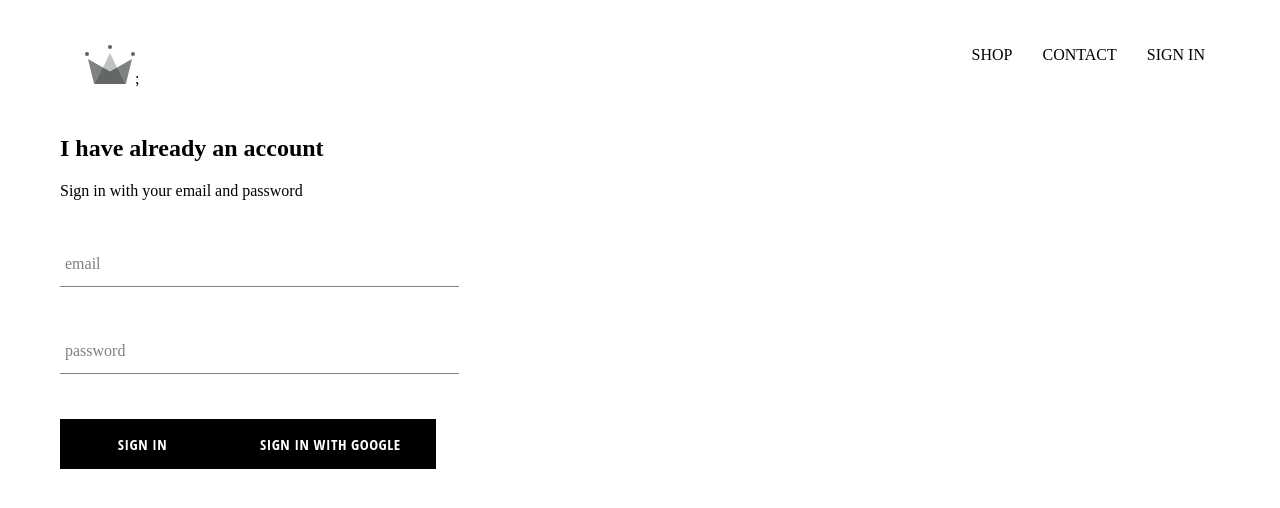
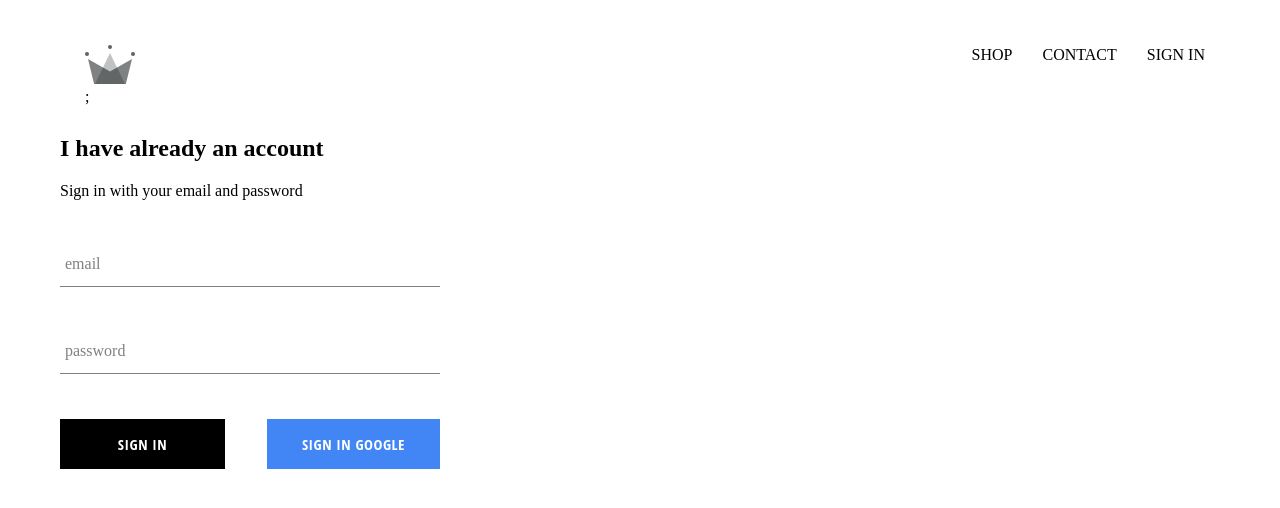
Before and after one commit to bishwajitbd/reactEcommerce, a React (Create React App) app: page /signin in a window 1280 px wide. Shown: the top 508 px of the page. Built offline with nearby package versions, Linux system fonts and the light colour scheme; no server answers; a web font is replaced by a local one.

Commit message:
integrated firebase auth

```diff
--- a/src/App.css
+++ b/src/App.css
@@ -7,3 +7,7 @@
 	text-decoration: none;
 	color: black;
 }
+
+* {
+	box-sizing: border-box;
+}
--- a/src/App.js
+++ b/src/App.js
@@ -5,11 +5,35 @@
 import HomePage from './pages/homepage/homepage.component';
 import Header from './components/header/header.component';
 import SignInAndSignUpPage from './pages/sign-in-and-sign-up/sign-in-and-sign-up.component.jsx';
+import {auth} from './firebase/firebase.utils';
 
-function App() {
-  return (
+class App extends React.Component{
+	constructor(){
+		super();
+
+		this.state={
+			currentUser: null
+		};
+	}
+
+	unsubcribeFromAuth=null;
+
+	componentDidMount(){
+		this.unsubcribeFromAuth=auth.onAuthStateChanged(user=>{
+			this.setState({currentUser:user});
+			console.log(user);
+		})
+	}
+
+	componentWillUnmount(){
+		this.unsubcribeFromAuth();
+	}
+
+	render(){
+		return(
+
 		    <div>
-	    <Header />
+			    <Header currentUser={this.state.currentUser}/>
 			    <Switch>
 			      <Route exact path='/' component={HomePage} />
 			      <Route path='/shop' component={ShopPage} />
@@ -17,7 +41,9 @@
 			    </Switch>
 
 		    </div>
-  );
+		)
+	}
+
 }
 
 export default App;
--- a/src/components/custom-button/custom-button.component.jsx
+++ b/src/components/custom-button/custom-button.component.jsx
@@ -1,8 +1,8 @@
 import React from 'react';
 import './custom-button.style.scss';
 
-const CustomButton=({children, ...otherProps})=>(
-	<button className='custom-button' {...otherProps}>
+const CustomButton=({children, isGoogleSignIn, ...otherProps})=>(
+	<button className={`${isGoogleSignIn ? 'google-sign-in':''} custom-button`} {...otherProps}>
 		{children}
 	</button>
 );
--- a/src/components/custom-button/custom-button.style.scss
+++ b/src/components/custom-button/custom-button.style.scss
@@ -19,4 +19,18 @@
 		color: black;
 		border: 1px solid black;
 	}
+
+	&.google-sign-in{
+		background-color: #4285f4;
+		columns: white;
+
+		&:hover{
+			background-color:#357ae8;
+			border: none;
+		}
+
+
+	}
+
+
 }
--- a/src/components/header/header.component.jsx
+++ b/src/components/header/header.component.jsx
@@ -2,8 +2,9 @@
 import './header.styles.scss';
 import {Link} from 'react-router-dom';
 import logo from '../../assets/crown.svg';
+import {auth} from '../../firebase/firebase.utils';
 
-const Header=()=>(
+const Header=({currentUser})=>(
 	<div className='header'>
 	<Link className='logo-container' to="/">
 		<img src={logo} alt="Logo" />;
@@ -11,7 +12,14 @@
 	<div className='options'>
 		<Link className='option' to='/shop'>SHOP</Link>
 		<Link className='option' to='/shop'>CONTACT</Link>
-		<Link className='option' to='/signin'>SIGN IN</Link>
+
+		{
+			currentUser ?
+			<div className='option' onClick={()=>auth.signOut()}>SIGN OUT</div>
+			:
+			<Link className='option' to='/signin'>SIGN IN</Link>
+		}
+
 	</div>
 	</div>
 )
--- a/src/components/header/header.styles.scss
+++ b/src/components/header/header.styles.scss
@@ -21,5 +21,6 @@
 
 	.option{
 		padding: 10px 15px;
+		cursor: pointer;
 	}
 }
--- a/src/components/sign-in/sign-in.component.jsx
+++ b/src/components/sign-in/sign-in.component.jsx
@@ -44,13 +44,15 @@
 						handleChange={this.handleChange}
 						label='password'
 						required />
+
+					<div className='buttons'>
 						<CustomButton type='submit'>Sign In</CustomButton>
-				<CustomButton onClick={signInWithGoogle}>Sign In with Google</CustomButton>
+						<CustomButton onClick={signInWithGoogle} isGoogleSignIn>Sign In Google</CustomButton>
+					</div>
 				</form>
 			</div>
-		)
+		);
 	}
-
 }
 
 export default SignIn;
--- a/src/components/sign-in/sign-in.styles.scss
+++ b/src/components/sign-in/sign-in.styles.scss
@@ -1,9 +1,14 @@
-.sign-in{
-	width: 30vw;
+.sign-in {
+	width: 380px;
 	display: flex;
 	flex-direction: column;
 
 	.title{
 		margin: 10px 0;
 	}
+
+	.buttons {
+		display: flex;
+		justify-content: space-between;
+	}
 }
```
Lines whose indentation alone changed are shown as unchanged.
